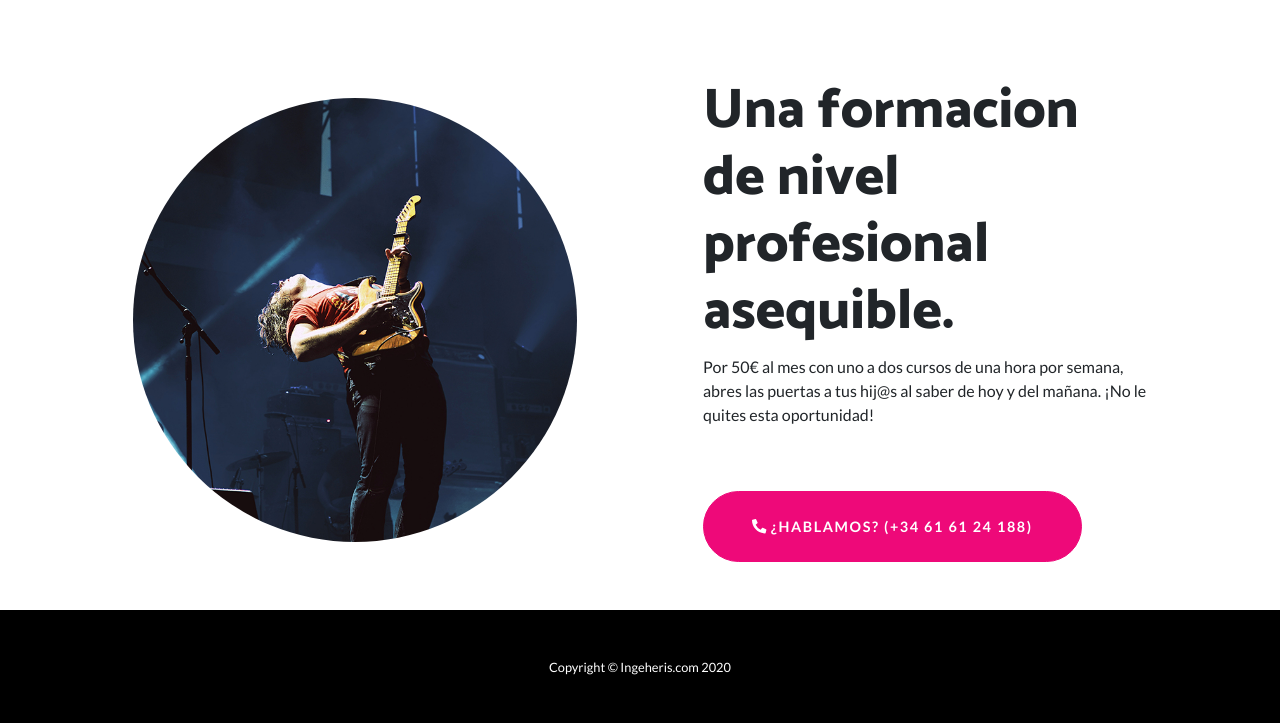
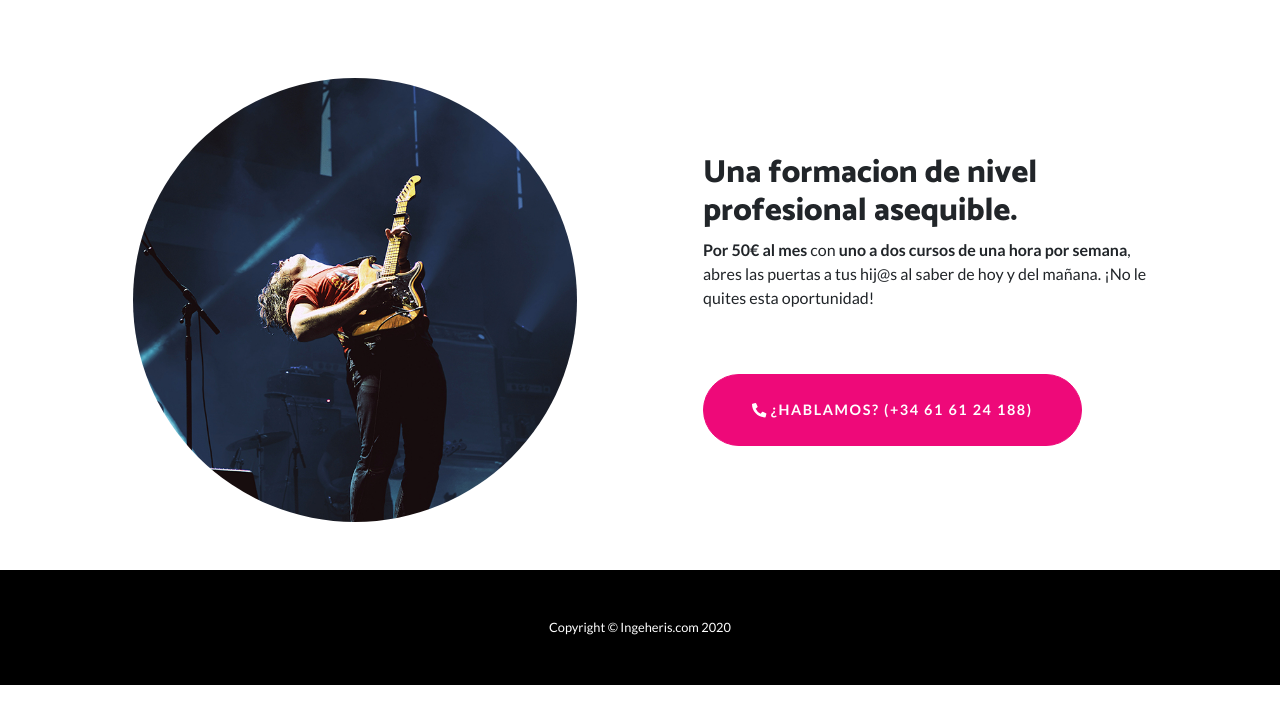
Before and after one commit to ingeheris/learning, a website: page index.html in a window 1280 px wide. Shown: the part 2392-3115 px from the top of the page. After the commit the page ends 3077 px from the top, so only its background shows below. Drawn offline with Linux system fonts and the light colour scheme.

Commit message:
font update

```diff
--- a/index.html
+++ b/index.html
@@ -123,8 +123,8 @@
         </div>
         <div class="col-lg-6">
           <div class="p-5">
-            <h2 class="display-4">Una formacion de nivel profesional asequible.</h2>
-            <p>Por 50€ al mes con uno a dos cursos de una hora por semana, abres las puertas a tus hij@s al saber de hoy y del mañana. ¡No le quites esta oportunidad!</p>
+            <h2 class="display-5">Una formacion de nivel profesional asequible.</h2>
+            <p><b>Por 50€ al mes</b> con <b>uno a dos cursos de una hora por semana</b>, abres las puertas a tus hij@s al saber de hoy y del mañana. ¡No le quites esta oportunidad!</p>
             <a href="tel:+34616124188" class="btn btn-primary btn-xl rounded-pill mt-5"><i class="fas fa-phone-alt Text-white " ></i> ¿Hablamos? (+34 61 61 24 188)</a>
           </div>
         </div>
--- a/scss/_masthead.scss
+++ b/scss/_masthead.scss
@@ -56,7 +56,7 @@ header.masthead {
     padding-bottom: 10rem;
     .masthead-content {
       .masthead-heading {
-        font-size: 6rem;
+        font-size: 5rem;
       }
       .masthead-subheading {
         font-size: 4rem;
```
Also changed, not shown: css/one-page-wonder.min.css.
